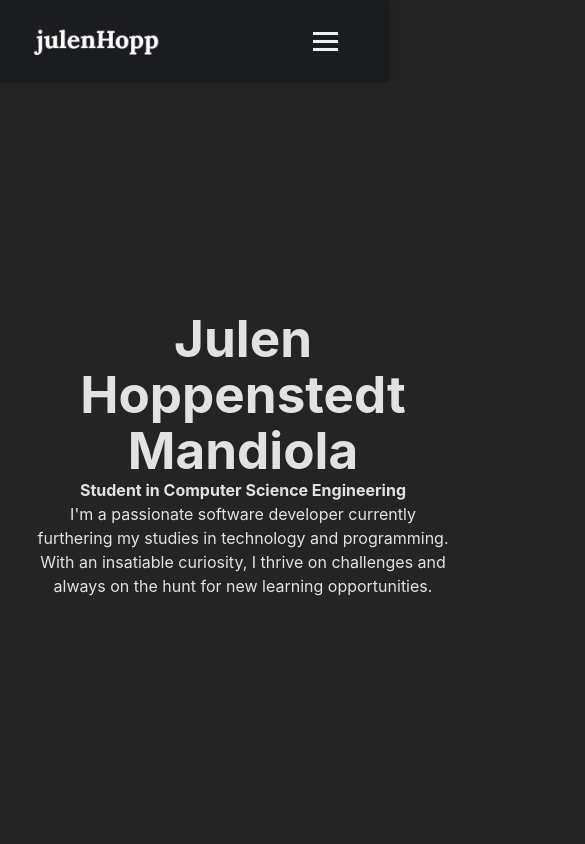
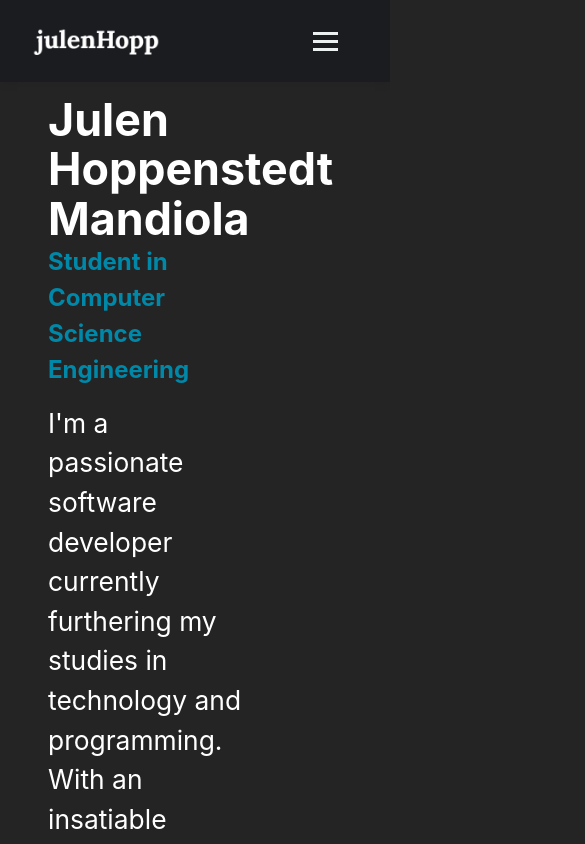
Before and after one commit to JulenHopp/portfolio_v3, a React (Vite) app: page / in a window 390 px wide. Shown: the top 844 px of the page, 585 px wide, since content can reach past the window. Built offline with nearby package versions, Linux system fonts and the light colour scheme.

Commit message:
Giving css and responsivness to homePage

```diff
--- a/src/App.css
+++ b/src/App.css
@@ -1,6 +1,6 @@
 #root {
   max-width: 1280px;
-  margin: 0 auto;
+  margin: 0 0;
   padding: 2rem;
   text-align: center;
 }
--- a/src/components/Home/HomeComponent.css
+++ b/src/components/Home/HomeComponent.css
@@ -1,29 +1,33 @@
-.home-container{
-    display: flex;
-    flex-direction: column;
-    align-items: left;
-    justify-content: left;
-    height: 100vh;
-    width: 100vh;
-}
-
 .data-container{
     display: flex;
     flex-direction: column;
-    align-items: center;
-    justify-content: center;
-    height: 100vh;
-    width: 50%;
+    height: 100%;
+    width: 70%;
+    text-align: left;
+    position: relative;
+    top: -4rem;
 }
 
 .name{
-
+    font-weight: bold;
+    font-size: 2.8rem;
+    color: white;
 }
 
 .short-description{
-
+    font-size: 1.5rem;
+    color: rgba(0, 136, 169, 1)
 }
 
 .description{
+    margin-top: 1rem;
+    font-size: 1.65rem;
+    color: white;
+}
+
+@media screen and (max-width: 768px){
+    .data-container{
+        padding: 8rem 1rem;
+    }
 
 }
--- a/src/components/Home/HomeComponent.jsx
+++ b/src/components/Home/HomeComponent.jsx
@@ -4,12 +4,12 @@ import './HomeComponent.css';
 
 export default function HomeComponent() {
   return (
-    <div className="home-container">
+    <>
       <div className="data-container">
         <h1 className='name'>{HomeData.title}</h1>
-        <h4 className='short-description'>{HomeData.shortDescription}</h4>
+        <h2 className='short-description'>{HomeData.shortDescription}</h2>
         <p className='description'>{HomeData.description}</p>
       </div>
-    </div>
+    </>
   )
 }
--- a/src/index.css
+++ b/src/index.css
@@ -29,6 +29,7 @@ body {
   margin: 0;
   display: flex;
   place-items: center;
+  margin: 0 auto;
   min-width: 320px;
   min-height: 100vh;
 }
```
